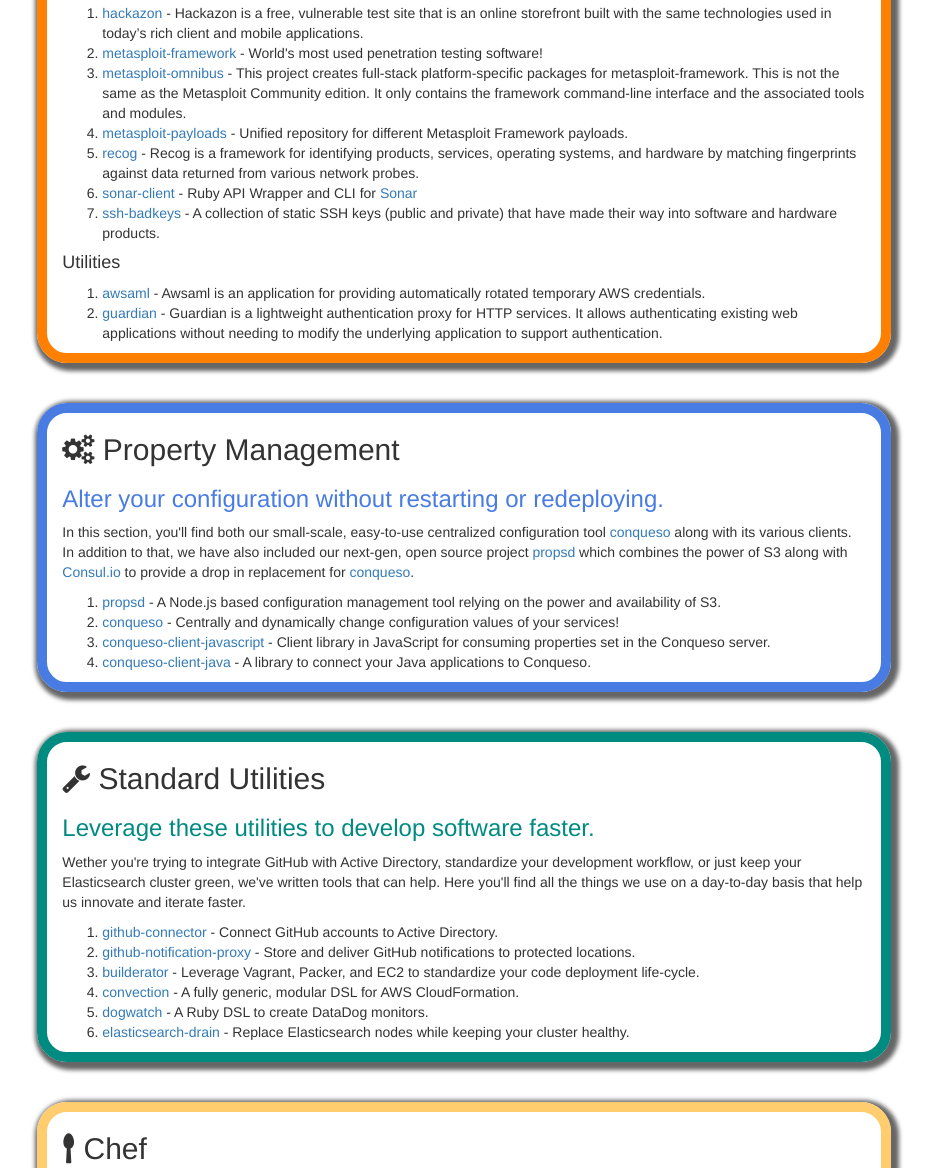
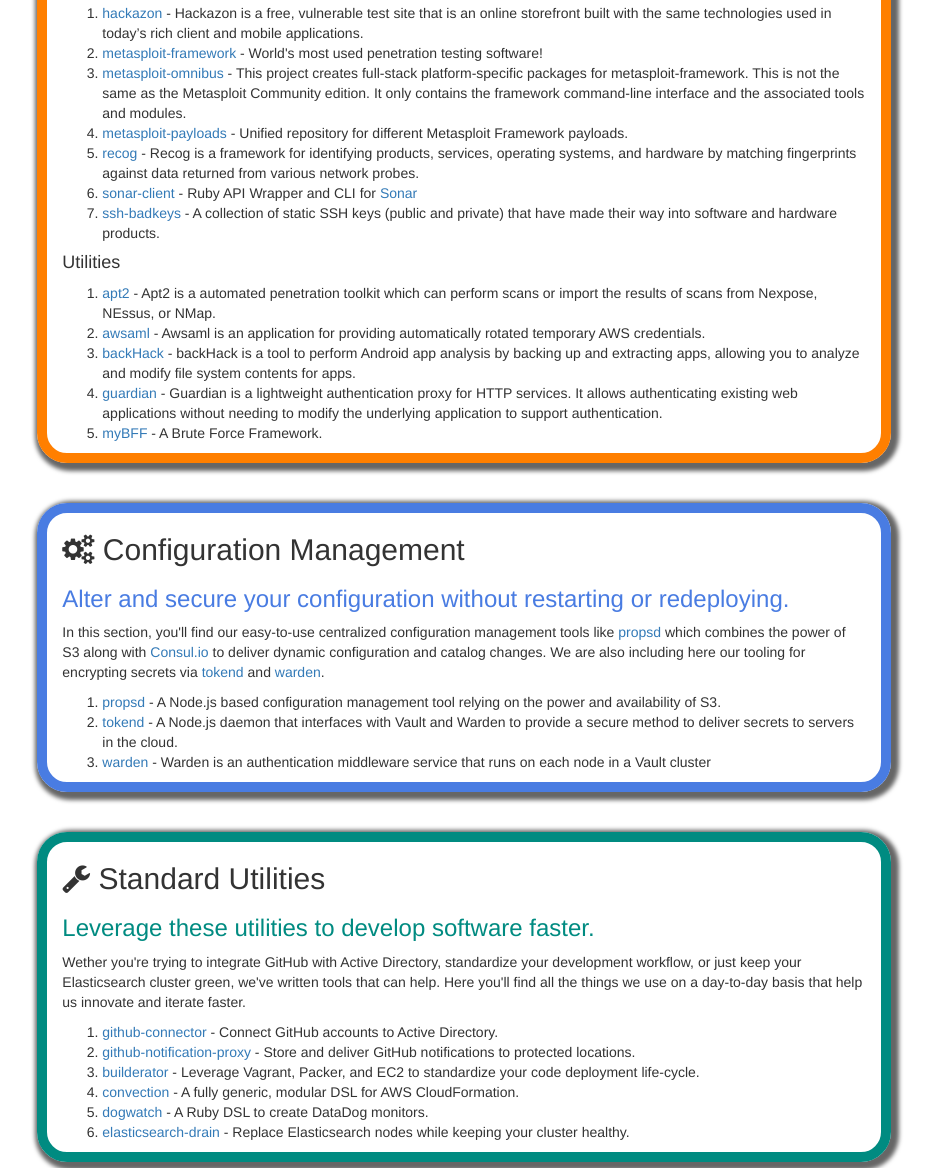
Before and after one commit to rapid7/rapid7.github.io, a plain HTML site: page index.html in a window 1280 px wide. Shown: the part 771-1939 px from the top of the page, without its empty margins (176-1109 px from the left). Drawn offline with nearby package versions, Linux system fonts and the light colour scheme.

Commit message:
PD-8383 Updating our ROST page
Adding in some awesome new tools from around Rapid7.

```diff
--- a/index.html
+++ b/index.html
@@ -24,7 +24,7 @@
         <div class="navbar-header">
           <a class="navbar-brand" href="#">Rapid7 Open Source Toolkit - R.O.S.T</a>
           <a class="navbar-brand" href="#security" style="color:#FF7F00"><i class="fa fa-shield"></i> Metasploit and security</a>
-          <a class="navbar-brand" href="#config" style="color:#497CE2"><i class="fa fa-cogs"></i> Property Management</a>
+          <a class="navbar-brand" href="#config" style="color:#497CE2"><i class="fa fa-cogs"></i> Configuration Management</a>
           <a class="navbar-brand" href="#utils" style="color:#008B81"><i class="fa fa-wrench"></i> Standard Utilities</a>
           <a class="navbar-brand" href="#chef" style="color:#FFCD6E"><i class="fa fa-spoon"></i> Chef</a>
         </div>
@@ -69,8 +69,11 @@
             </ol>
             <h4>Utilities</h4>
             <ol>
+            <li><a href="https://github.com/MooseDojo/apt2">apt2</a> - Apt2 is a automated penetration toolkit which can perform scans or import the results of scans from Nexpose, NEssus, or NMap.</li>
             <li><a href="https://github.com/rapid7/awsaml">awsaml</a> - Awsaml is an application for providing automatically rotated temporary AWS credentials.</li>
+            <li><a href="https://github.com/MooseDojo/backHack">backHack</a> - backHack is a tool to perform Android app analysis by backing up and extracting apps, allowing you to analyze and modify file system contents for apps.</li>
             <li><a href="https://github.com/rapid7/guardian">guardian</a> - Guardian is a lightweight authentication proxy for HTTP services. It allows authenticating existing web applications without needing to modify the underlying application to support authentication.</li>
+            <li><a href="https://github.com/MooseDojo/myBFF">myBFF</a> - A Brute Force Framework.</li>
             </ol>
           </div>
         </div>
@@ -79,14 +82,13 @@
         <!-- Example row of columns -->
         <div class="row">
           <div class="col-md-8 col-md-offset-2 grow" style="border: 10px solid #497CE2;">
-            <h2><i class="fa fa-cogs"></i> Property Management</h2>
-            <h3 style="color:#497CE2">Alter your configuration without restarting or redeploying.</h3>
-            <p class="cat-desc">In this section, you'll find both our small-scale, easy-to-use centralized configuration tool <a href="https://github.com/rapid7/conqueso">conqueso</a> along with its various clients.  In addition to that, we have also included our next-gen, open source project <a href="https://github.com/rapid7/propsd">propsd</a> which combines the power of S3 along with <a href="https://www.consul.io/">Consul.io</a> to provide a drop in replacement for <a href="https://github.com/rapid7/conqueso">conqueso</a>.</p>
+            <h2><i class="fa fa-cogs"></i> Configuration Management</h2>
+            <h3 style="color:#497CE2">Alter and secure your configuration without restarting or redeploying.</h3>
+            <p class="cat-desc">In this section, you'll find our easy-to-use centralized configuration management tools like <a href="https://github.com/rapid7/propsd">propsd</a> which combines the power of S3 along with <a href="https://www.consul.io/">Consul.io</a> to deliver dynamic configuration and catalog changes.  We are also including here our tooling for encrypting secrets via <a href="https://github.com/rapid7/tokend">tokend</a> and <a href="https://github.com/rapid7/warden">warden</a>.</p>
             <ol>
               <li><a href="https://github.com/rapid7/propsd">propsd</a> - A Node.js based configuration management tool relying on the power and availability of S3.</li>
-              <li><a href="https://github.com/rapid7/conqueso">conqueso</a> - Centrally and dynamically change configuration values of your services!</li>
-              <li><a href="https://github.com/rapid7/conqueso-client-javascript">conqueso-client-javascript</a> - Client library in JavaScript for consuming properties set in the Conqueso server.</li>
-              <li><a href="https://github.com/rapid7/conqueso-client-java">conqueso-client-java</a> - A library to connect your Java applications to Conqueso.</li>
+              <li><a href="https://github.com/rapid7/tokend">tokend</a> - A Node.js daemon that interfaces with Vault and Warden to provide a secure method to deliver secrets to servers in the cloud.</li>
+              <li><a href="https://github.com/rapid7/warden">warden</a> - Warden is an authentication middleware service that runs on each node in a Vault cluster</li>
             </ol>
          </div>
         </div>
@@ -117,7 +119,6 @@
             <h3 style="color:#FFCD6E">Deliver your software the same way - everytime.</h3>
             <p class="cat-desc">We use <a href="https://www.chef.io/"> Chef.io </a> here at Rapid7.  Below you'll find a selection of cookbooks used for deploying both third-party products we've we use, the cookbooks needed to deploy several of our tools above, and a growing list libraries.</p>
             <ol>
-              <li><a href="https://github.com/rapid7/chef-conqueso">chef-conqueso</a> - Cookbook for deploying <a href="https://github.com/rapid7/conqueso">conqueso</a>.</li>
               <li><a href="https://github.com/rapid7/chef-datadog">chef-datadog</a> - Our Cookbook for deploying and configuring the DataDog agent.</li>
               <li><a href="https://github.com/rapid7/chef-etcd">chef-etcd</a> - Our Cookbook for deploying and configuring an etcd cluster.</li>
               <li><a href="https://github.com/rapid7/cluster-discovery">cluster-discovery</a> - This is a library that provides a generic interface to multiple cluster providers.  It can be used with or without Chef.</li>
```
